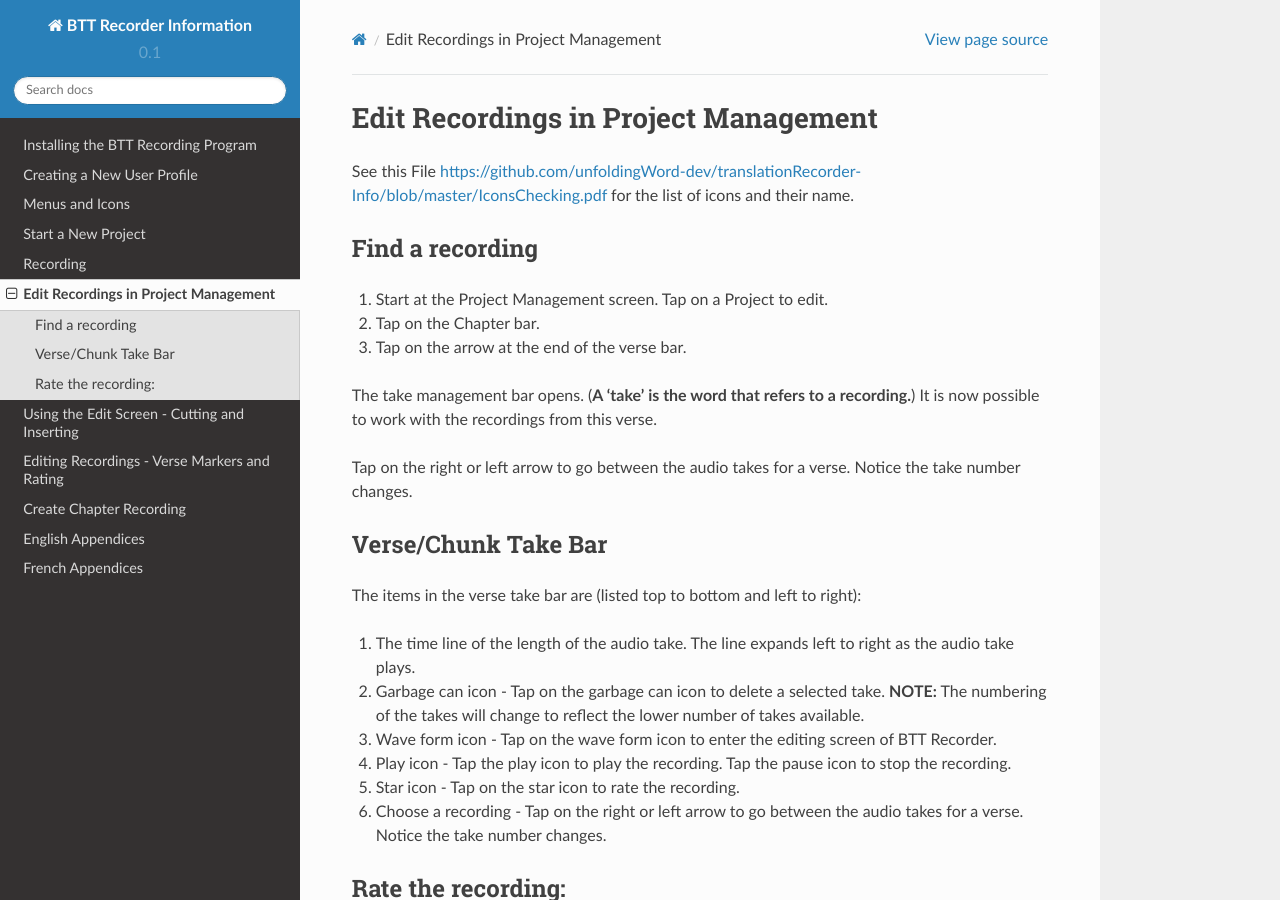
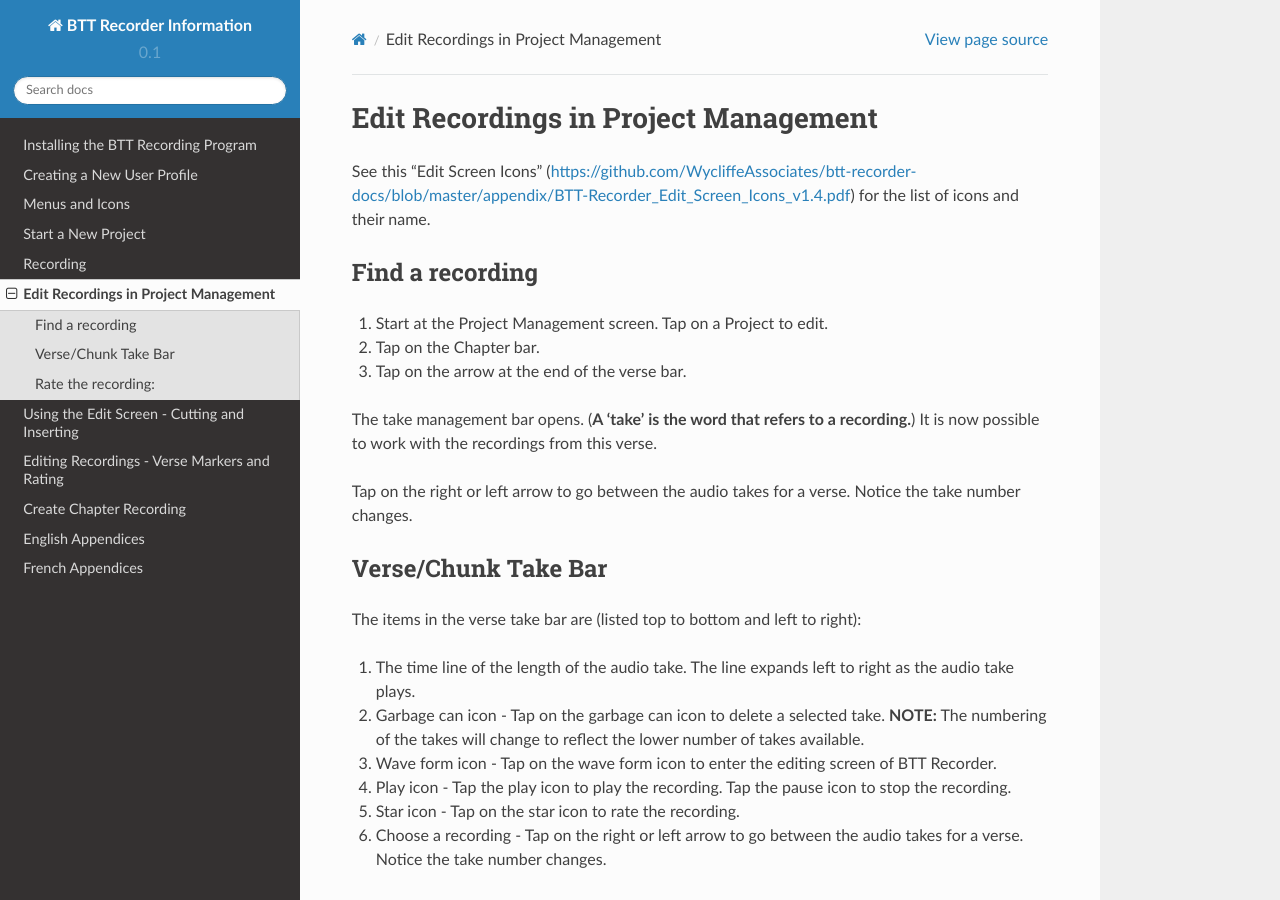
Before and after one commit to pgamer78/btt-recorder-docs, a Sphinx documentation site: the page built from docs/editing1.rst, in a window 1280 px wide and 900 px high. Built offline with Sphinx 7.4.7 and the Read the Docs theme 2.0.0, drawn with Linux system fonts in a browser that asks for light colours; pages that are not in the unit, such as notebooks, are missing from menus.

Commit message:
Update editing1.rst

```diff
--- a/docs/editing1.rst
+++ b/docs/editing1.rst
@@ -1,7 +1,7 @@
 Edit Recordings in Project Management
 =============
 
-See this File https://github.com/unfoldingWord-dev/translationRecorder-Info/blob/master/IconsChecking.pdf for the list of icons and their name.
+See this "Edit Screen Icons" (https://github.com/WycliffeAssociates/btt-recorder-docs/blob/master/appendix/BTT-Recorder_Edit_Screen_Icons_v1.4.pdf) for the list of icons and their name.
 
 Find a recording
 *****
```
